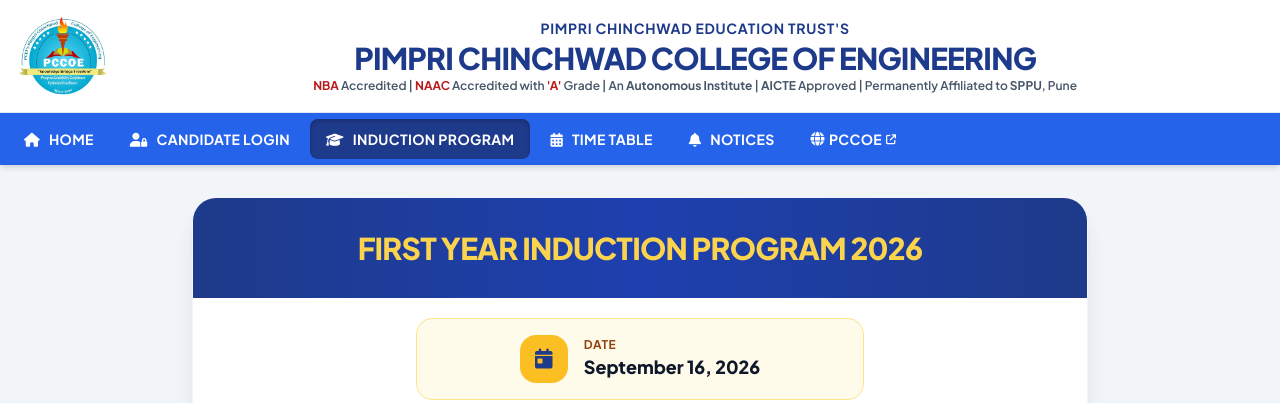
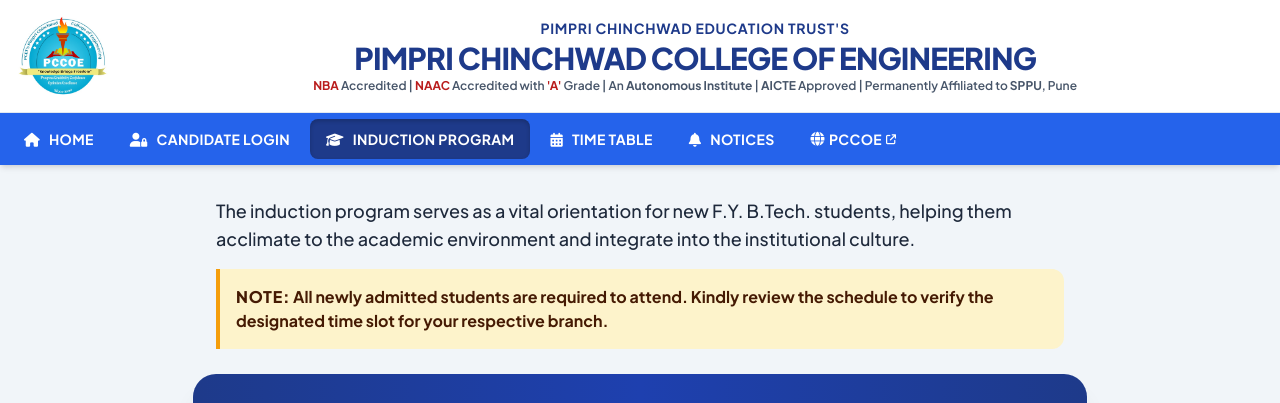
Before and after one commit to dineshkute90/pccoe_fy_admission, a plain HTML site: page induction-program.html in a window 1280 px wide. Shown: the top 403 px of the page. Drawn offline with nearby package versions, Linux system fonts and the light colour scheme.

Commit message:
Update comments and content in induction program HTML

```diff
--- a/induction-program.html
+++ b/induction-program.html
@@ -71,9 +71,22 @@
 
   <!-- MAIN CONTENT: INDUCTION PROGRAM -->
   <main class="max-w-6xl mx-auto w-full px-4 py-8 flex-grow space-y-6">
+
+    <!-- TEXT BLOCK ALIGNED TO MATCH CARD WIDTH BELOW -->
+    <div class="max-w-4xl mx-auto space-y-4 px-4 md:px-6">
+      <p class="text-slate-800 text-base md:text-lg font-medium leading-relaxed">
+        The induction program serves as a vital orientation for new F.Y. B.Tech. students, helping them acclimate to the academic environment and integrate into the institutional culture.
+      </p>
+      <div class="bg-amber-100/90 border-l-4 border-amber-500 p-4 rounded-r-xl">
+        <p class="text-amber-950 text-sm md:text-base font-bold leading-normal">
+          <span class="uppercase tracking-wider font-black">NOTE:</span> All newly admitted students are required to attend. Kindly review the schedule to verify the designated time slot for your respective branch.
+        </p>
+      </div>
+    </div>
+
     <div class="bg-white rounded-3xl shadow-xl border border-slate-100 overflow-hidden max-w-4xl mx-auto">
 
-      <!-- TITLE CONTAINER -->
+      <!-- TITLE CONTAINER (BLUE BOX) -->
       <div class="bg-gradient-to-r from-blue-900 via-blue-800 to-blue-900 p-6 md:p-8 text-white text-center">
         <h3 class="text-2xl md:text-3xl font-extrabold tracking-tight uppercase text-amber-300">First Year Induction Program 2026</h3>
       </div>
@@ -132,7 +145,7 @@
           <h4 class="text-xs font-extrabold text-slate-400 uppercase tracking-wider text-center md:text-left">Program Schedules</h4>
           <div class="grid grid-cols-1 md:grid-cols-2 gap-6">
 
-            <!-- MORNING SESSION (Now Computer / IT / AI-ML) -->
+            <!-- MORNING SESSION -->
             <div class="p-5 bg-slate-50 border border-slate-200 rounded-2xl flex flex-col justify-between">
               <div>
                 <div class="flex items-center justify-between mb-3">
@@ -161,7 +174,7 @@
               </div>
             </div>
 
-            <!-- AFTERNOON SESSION (Now Mech / E&TC / VLSI / Civil) -->
+            <!-- AFTERNOON SESSION -->
             <div class="p-5 bg-slate-50 border border-slate-200 rounded-2xl flex flex-col justify-between">
               <div>
                 <div class="flex items-center justify-between mb-3">
```
